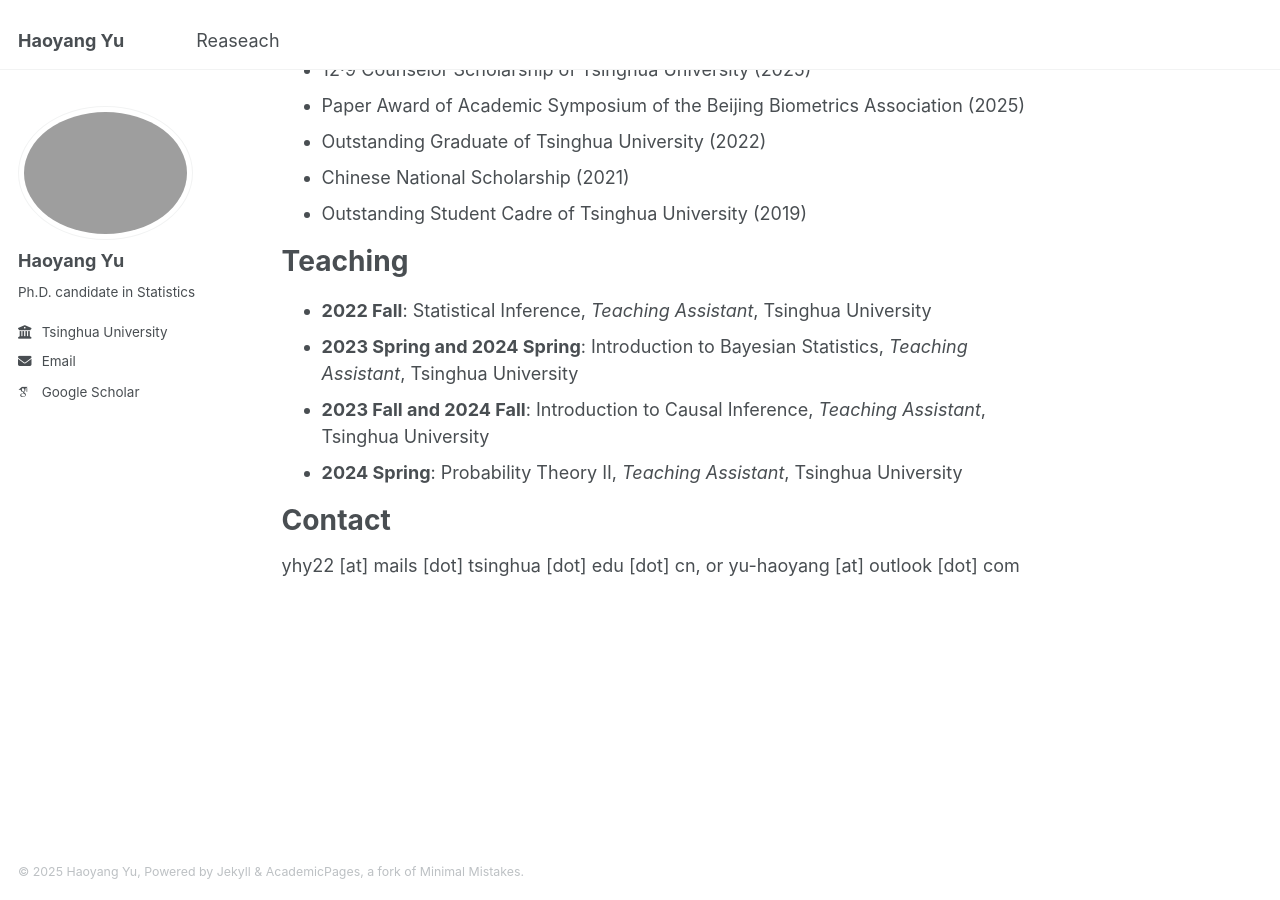
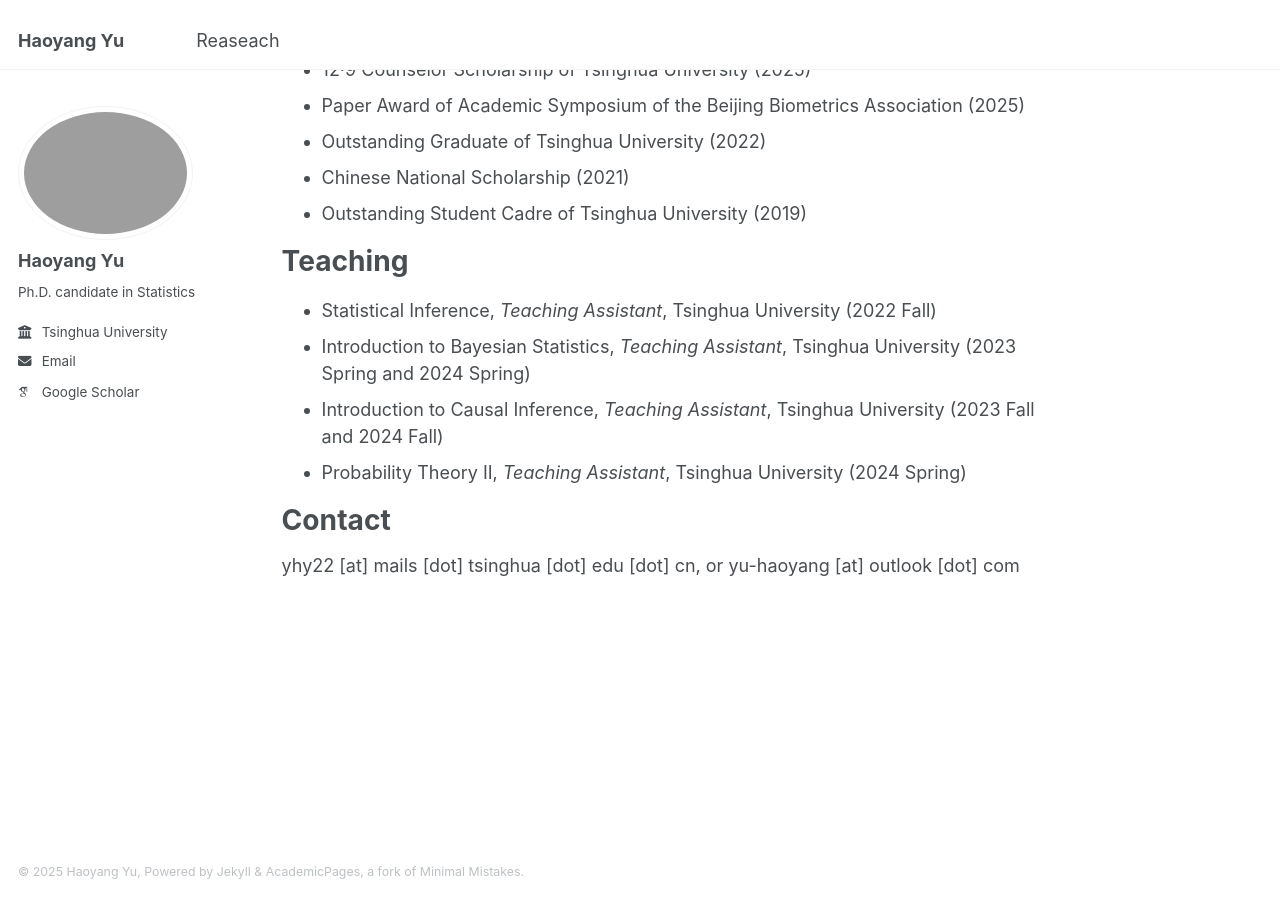
Before and after one commit to yu-hao-yang/yu-hao-yang.github.io, a Jekyll site: the page built from _pages/about.md, in a window 1280 px wide and 900 px high, scrolled down 702 px. Built offline with Jekyll 4.4.1, drawn with Linux system fonts in a browser that asks for light colours; some web fonts are replaced.

```diff
--- a/_pages/about.md
+++ b/_pages/about.md
@@ -35,10 +35,10 @@ Awards
 
 Teaching
 ======
-* **2022 Fall**: Statistical Inference, *Teaching Assistant*, Tsinghua University
-* **2023 Spring and 2024 Spring**: Introduction to Bayesian Statistics, *Teaching Assistant*, Tsinghua University
-* **2023 Fall and 2024 Fall**: Introduction to Causal Inference, *Teaching Assistant*, Tsinghua University
-* **2024 Spring**: Probability Theory II, *Teaching Assistant*, Tsinghua University
+* Statistical Inference, *Teaching Assistant*, Tsinghua University (2022 Fall)
+* Introduction to Bayesian Statistics, *Teaching Assistant*, Tsinghua University (2023 Spring and 2024 Spring)
+* Introduction to Causal Inference, *Teaching Assistant*, Tsinghua University (2023 Fall and 2024 Fall)
+* Probability Theory II, *Teaching Assistant*, Tsinghua University (2024 Spring)
 
 Contact
 ======
```
